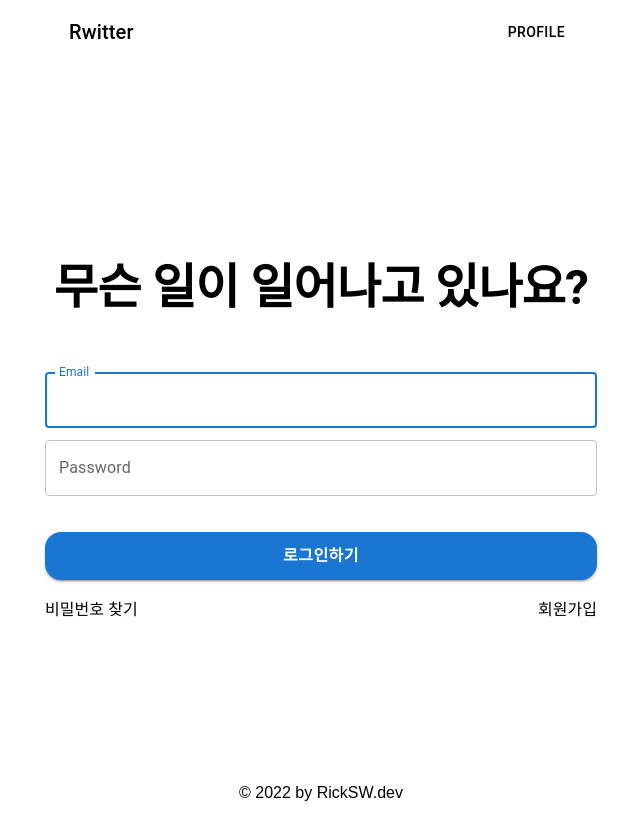
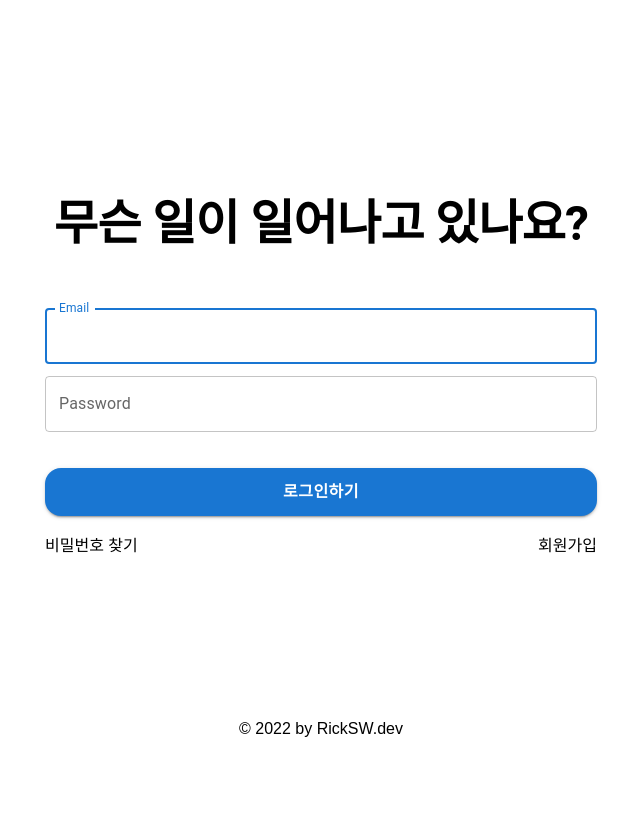
Before and after one commit to ohseungo/rwitter-sns-frontend, a React (Create React App) app: page /#/ in a window 1280 px wide. Shown: the top 840 px of the page, without its empty margins (319-959 px from the left). After the commit the page ends 800 px from the top, so only its background shows below. Built offline with nearby package versions, Linux system fonts and the light colour scheme.

Commit message:
feat : HomePage (dummy) 추가

```diff
--- a/src/components/common/Router.tsx
+++ b/src/components/common/Router.tsx
@@ -1,5 +1,5 @@
 import LoginPage from "pages/auth/Login";
-import HomePage from "pages/Home";
+import HomePage from "pages/home/Home";
 import { HashRouter as Router, Routes, Route } from "react-router-dom";
 import { ManagedRouterProps } from "utils/types";
 import Header from "./Header";
@@ -11,7 +11,7 @@ const ManagedRouterComponent = ({
 }: ManagedRouterProps) => {
   return (
     <Router>
-      <Header />
+      {isLoggedIn && <Header />}
       <Routes>
         {isLoggedIn ? (
           <Route path="/" element={<HomePage />} />
--- a/src/pages/Home.tsx
+++ b/src/pages/home/Home.tsx
@@ -1,5 +1,5 @@
 const HomePage = () => {
-  return <div>Hello World</div>;
+  return <div>Hello Home</div>;
 };
 
 export default HomePage;
```
